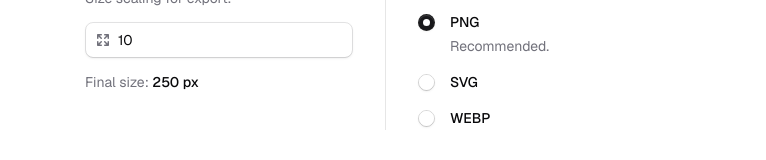
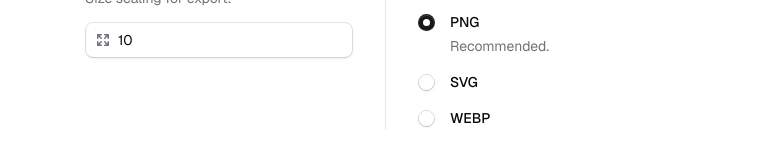
Before and after one commit to micah-yeager/qr-generator, a Next.js app: page / in a window 1280 px wide. Shown: the part 901-1061 px from the top of the page, without its empty margins (255-1021 px from the left). Built offline with nearby package versions, Linux system fonts and the light colour scheme.

Commit message:
fix(scale): inaccurate final size if no provided QR content

```diff
--- a/src/app/(main)/options/scale.tsx
+++ b/src/app/(main)/options/scale.tsx
@@ -15,7 +15,7 @@ type SizeOptionProps = Omit<
 >
 
 export function ScaleOption({ disabled, ...rest }: SizeOptionProps) {
-  const { format, scale, setScale } = useSettings()
+  const { content, format, scale, setScale } = useSettings()
   const { size } = useQR()
 
   // Split user input from app value to allow clearing the field.
@@ -53,9 +53,11 @@ export function ScaleOption({ disabled, ...rest }: SizeOptionProps) {
           onBlur={() => syncInput()}
         />
       </InputGroup>
-      <Description>
-        Final size: <Strong>{size} px</Strong>
-      </Description>
+      {content && (
+        <Description>
+          Final size: <Strong>{size} px</Strong>
+        </Description>
+      )}
     </Field>
   )
 }
```
